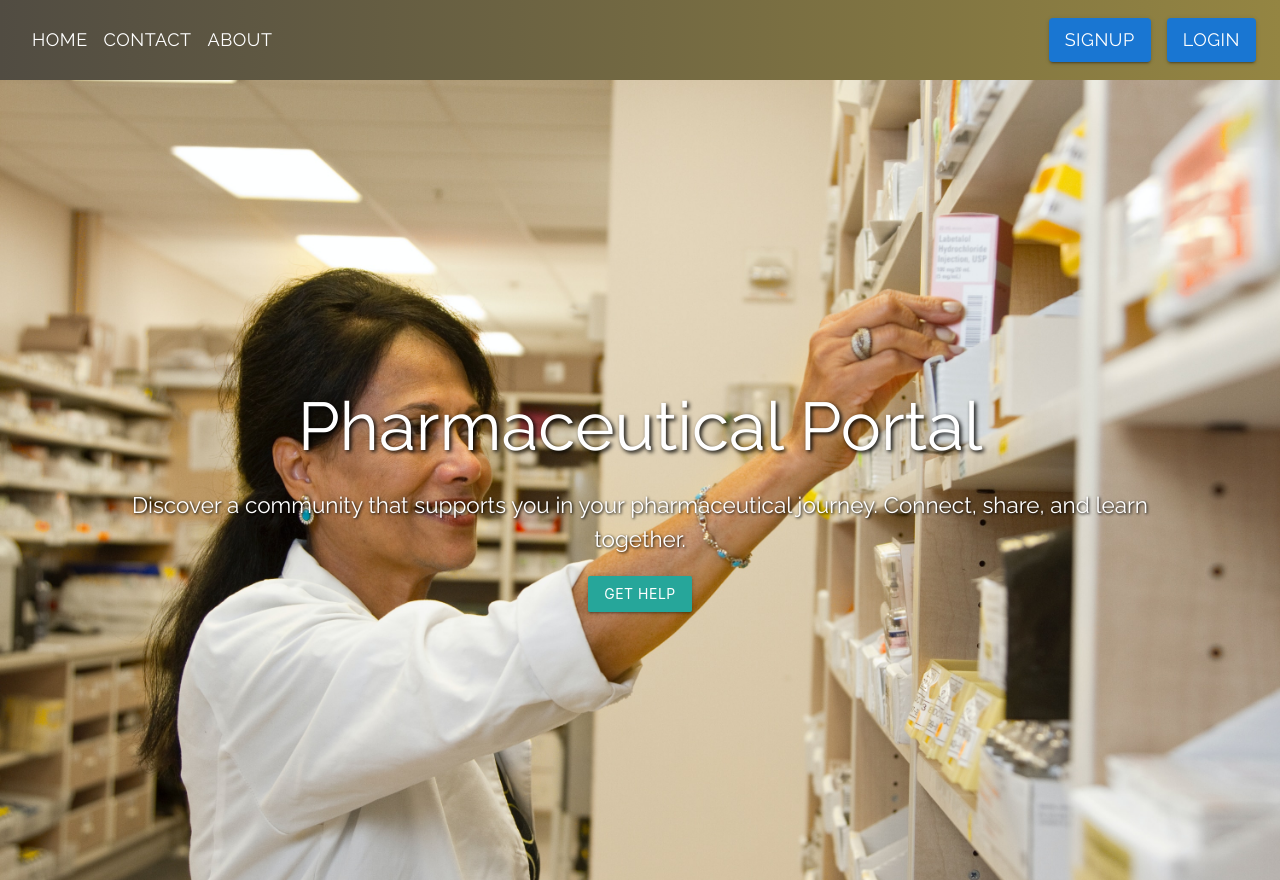
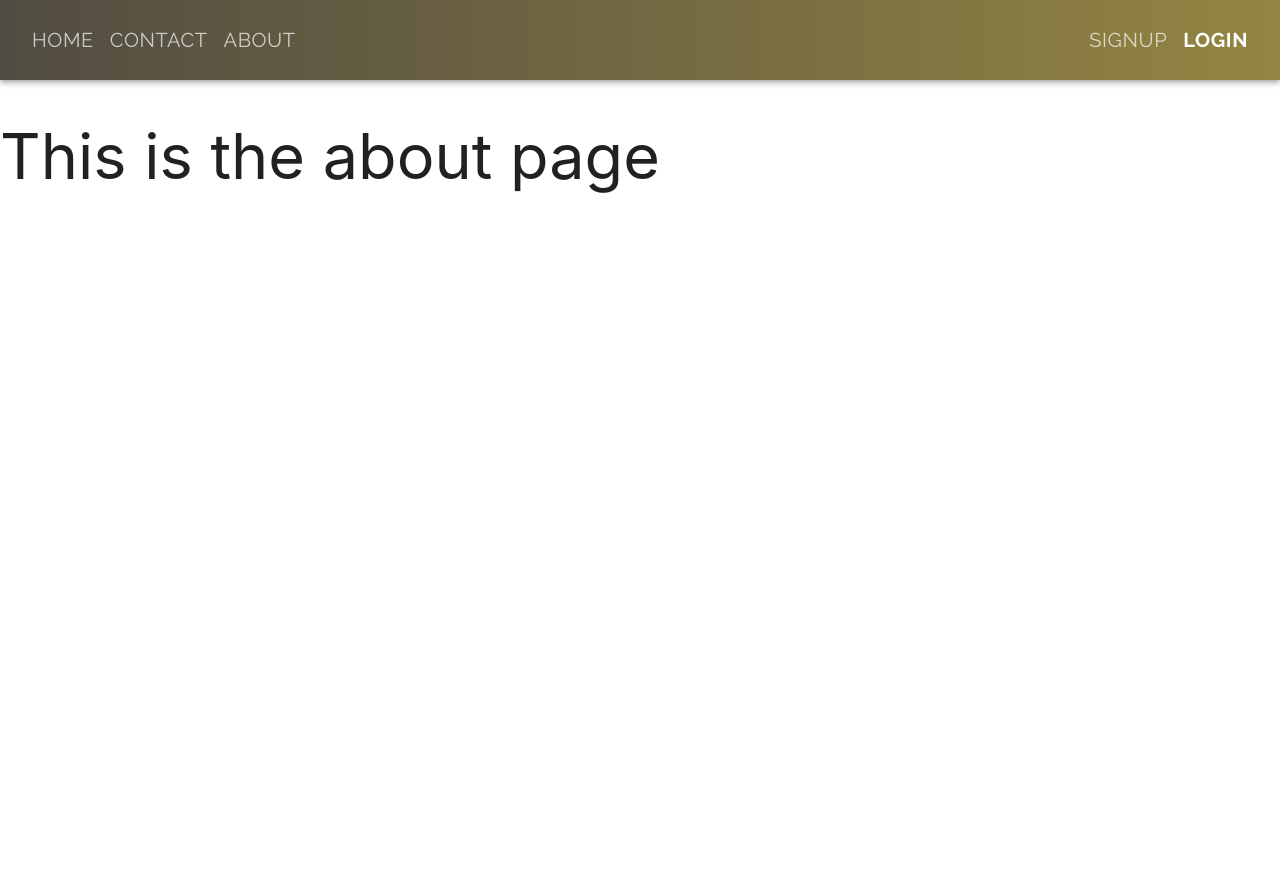
Before and after one commit to CPS714-Group23/CPS714-Group23, a React (Create React App) app: page /login in a window 1280 px wide. After the commit the page ends 800 px from the top, so only its background shows below. Built offline with nearby package versions, Linux system fonts and the light colour scheme.

Commit message:
link pages through react-router-dom

```diff
--- a/package.json
+++ b/package.json
@@ -12,6 +12,7 @@
     "@testing-library/user-event": "^13.5.0",
     "react": "^18.2.0",
     "react-dom": "^18.2.0",
+    "react-router-dom": "^6.16.0",
     "react-scripts": "5.0.1",
     "web-vitals": "^2.1.4"
   },
--- a/src/App.js
+++ b/src/App.js
@@ -1,13 +1,46 @@
 import React from 'react';
-import PharmaceuticalPortal from './PharmaceuticalPortal';
+import { Routes, Route } from 'react-router-dom';
 import Navbar from './components/Nav/Nav';
+import About from './pages/about/about';
+import Contact from './pages/contact/contact';
+import SignUp from './pages/signUp/signUp';
+import Login from './pages/login/login';
+import PharmaceuticalPortal from './pages/home/PharmaceuticalPortal';
+import './App.css';
+
+const routesConfig = [
+  {
+    path: '/',
+    element: <PharmaceuticalPortal />,
+  },
+  {
+    path: '/about',
+    element: <About />,
+  },
+  {
+    path: '/contact',
+    element: <Contact />,
+  },
+  {
+    path: '/signup',
+    element: <SignUp />,
+  },
+  {
+    path: '/login',
+    element: <Login />,
+  }
+];
 
 function App() {
   return (
-    <div className="App">
+    <>
       <Navbar />
-      <PharmaceuticalPortal />
-    </div>
+      <Routes>
+        {routesConfig.map((route, index) => (
+          <Route key={index} path={route.path} element={route.element} />
+        ))}
+      </Routes>
+    </>
   );
 }
 
--- a/src/components/Nav/Nav.jsx
+++ b/src/components/Nav/Nav.jsx
@@ -1,36 +1,82 @@
 import React from 'react';
-import { AppBar, Toolbar, Button, Box } from '@mui/material';
+import { AppBar, Toolbar, Button } from '@mui/material';
+import { Link, useLocation } from 'react-router-dom';
 import './Nav.css';
 
 function Navbar() {
   const buttonStyle = {
-    fontSize: '18px',
+    fontSize: '20px',
     fontFamily: 'Raleway, sans-serif',
   };
 
+  const location = useLocation();
+
   return (
-    <AppBar position="static" className="navbar">
+    <AppBar position="sticky" className="navbar">
       <Toolbar className="toolbar">
         <div className="left-nav">
-          <Button color="inherit" href="/" style={buttonStyle}>
+          <Button
+            color="inherit"
+            component={Link}
+            to="/"
+            style={{
+              ...buttonStyle,
+              fontWeight: location.pathname === '/' ? 'bold' : 'normal',
+              opacity: location.pathname === '/' ? 1 : 0.7,
+            }}
+          >
             Home
           </Button>
-          <Button color="inherit" href="/contact" style={buttonStyle}>
+          <Button
+            color="inherit"
+            component={Link}
+            to="/contact"
+            style={{
+              ...buttonStyle,
+              fontWeight: location.pathname === '/contact' ? 'bold' : 'normal',
+              opacity: location.pathname === '/contact' ? 1 : 0.7,
+            }}
+          >
             Contact
           </Button>
-          <Button color="inherit" href="/about" style={buttonStyle}>
+          <Button
+            color="inherit"
+            component={Link}
+            to="/about"
+            style={{
+              ...buttonStyle,
+              fontWeight: location.pathname === '/about' ? 'bold' : 'normal',
+              opacity: location.pathname === '/about' ? 1 : 0.7,
+            }}
+          >
             About
           </Button>
         </div>
         <div className="right-nav" style={{ display: 'flex', alignItems: 'center' }}>
-          <Button variant="contained" color="primary" href="/signup" style={buttonStyle}>
+          <Button
+            color="inherit"
+            component={Link}
+            to="/signup"
+            style={{
+              ...buttonStyle,
+              fontWeight: location.pathname === '/signup' ? 'bold' : 'normal',
+              opacity: location.pathname === '/signup' ? 1 : 0.7,
+            }}
+          >
             SignUp
           </Button>
-          <Box marginLeft={2}>
-            <Button variant="contained" color="primary" href="/login" style={buttonStyle}>
-              Login
-            </Button>
-          </Box>
+          <Button
+            color="inherit"
+            component={Link}
+            to="/login"
+            style={{
+              ...buttonStyle,
+              fontWeight: location.pathname === '/login' ? 'bold' : 'normal',
+              opacity: location.pathname === '/login' ? 1 : 0.7,
+            }}
+          >
+            Login
+          </Button>
         </div>
       </Toolbar>
     </AppBar>
--- a/src/index.js
+++ b/src/index.js
@@ -3,11 +3,14 @@ import ReactDOM from 'react-dom/client';
 import './index.css';
 import App from './App';
 import reportWebVitals from './reportWebVitals';
+import { BrowserRouter } from "react-router-dom";
 
 const root = ReactDOM.createRoot(document.getElementById('root'));
 root.render(
   <React.StrictMode>
-    <App />
+    <BrowserRouter>
+      <App />
+    </BrowserRouter>
   </React.StrictMode>
 );
 
--- /dev/null
+++ b/src/pages/about/about.jsx
@@ -0,0 +1,11 @@
+import React from 'react'
+
+function About() {
+    return (
+        <div>
+            <h1>This is the about page</h1>
+        </div>
+    )
+}
+
+export default About
--- /dev/null
+++ b/src/pages/contact/contact.jsx
@@ -0,0 +1,11 @@
+import React from 'react'
+
+function Contact() {
+    return (
+        <div>
+            <h1>This is the contact page</h1>
+        </div>
+    )
+}
+
+export default Contact
--- /dev/null
+++ b/src/pages/login/login.jsx
@@ -0,0 +1,11 @@
+import React from 'react'
+
+function Login() {
+    return (
+        <div>
+            <h1>This is the about page</h1>
+        </div>
+    )
+}
+
+export default Login
--- /dev/null
+++ b/src/pages/signUp/signUp.jsx
@@ -0,0 +1,11 @@
+import React from 'react'
+
+function SignUp() {
+    return (
+        <div>
+            <h1>This is the about page</h1>
+        </div>
+    )
+}
+
+export default SignUp
```
Also changed, not shown: src/pages/home/PharmaceuticalPortal.css (renamed from src/PharmaceuticalPortal.css), src/pages/home/PharmaceuticalPortal.jsx (renamed from src/PharmaceuticalPortal.jsx), src/pages/home/bg.png (renamed from src/bg.png), 1 other file (tests, documents, lock files or other folders).
